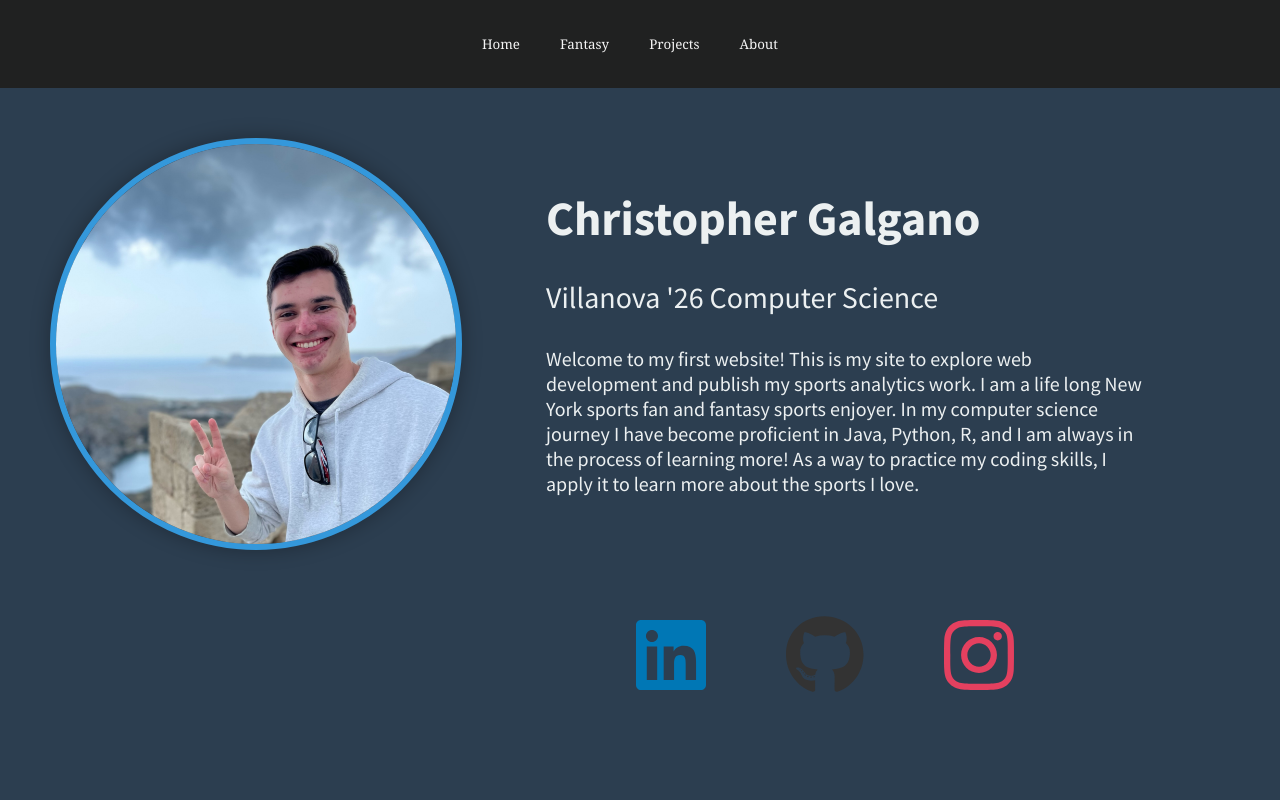
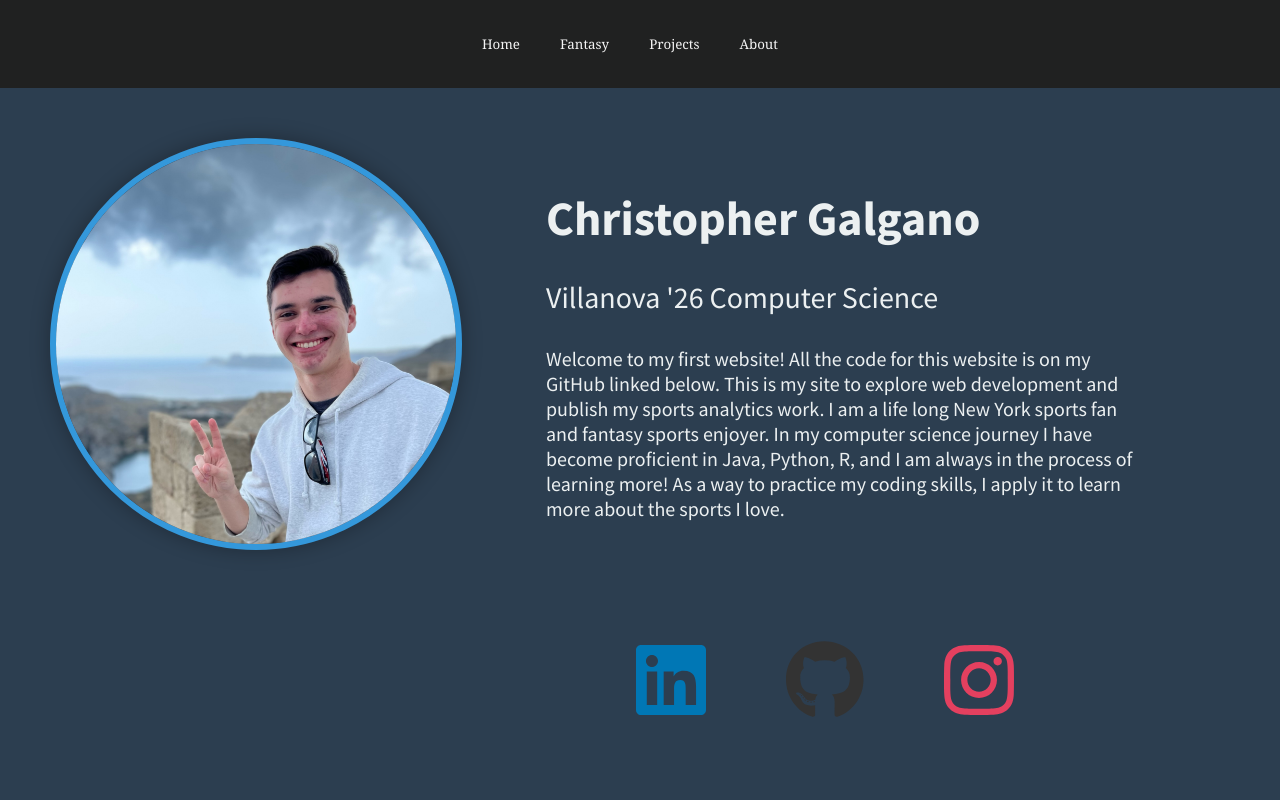
Before and after one commit to cgalga01/cgalga01.github.io, a React (Create React App) app: page /#/about in a window 1280 px wide. Shown: the top 800 px of the page. Built offline with nearby package versions, Linux system fonts and the light colour scheme; a web font is replaced by a local one.

Commit message:
Updated about page

```diff
--- a/src/Components/About.js
+++ b/src/Components/About.js
@@ -16,7 +16,7 @@ function About() {
         <h1 className="name">Christopher Galgano</h1>
         <p className="subtitle">Villanova '26 Computer Science</p>
         <p className="description">
-          Welcome to my first website!
+          Welcome to my first website! All the code for this website is on my GitHub linked below.
           This is my site to explore web development and publish my sports analytics
           work. I am a life long New York sports fan and fantasy sports enjoyer.
           In my computer science journey I have become proficient in Java, Python,
```
